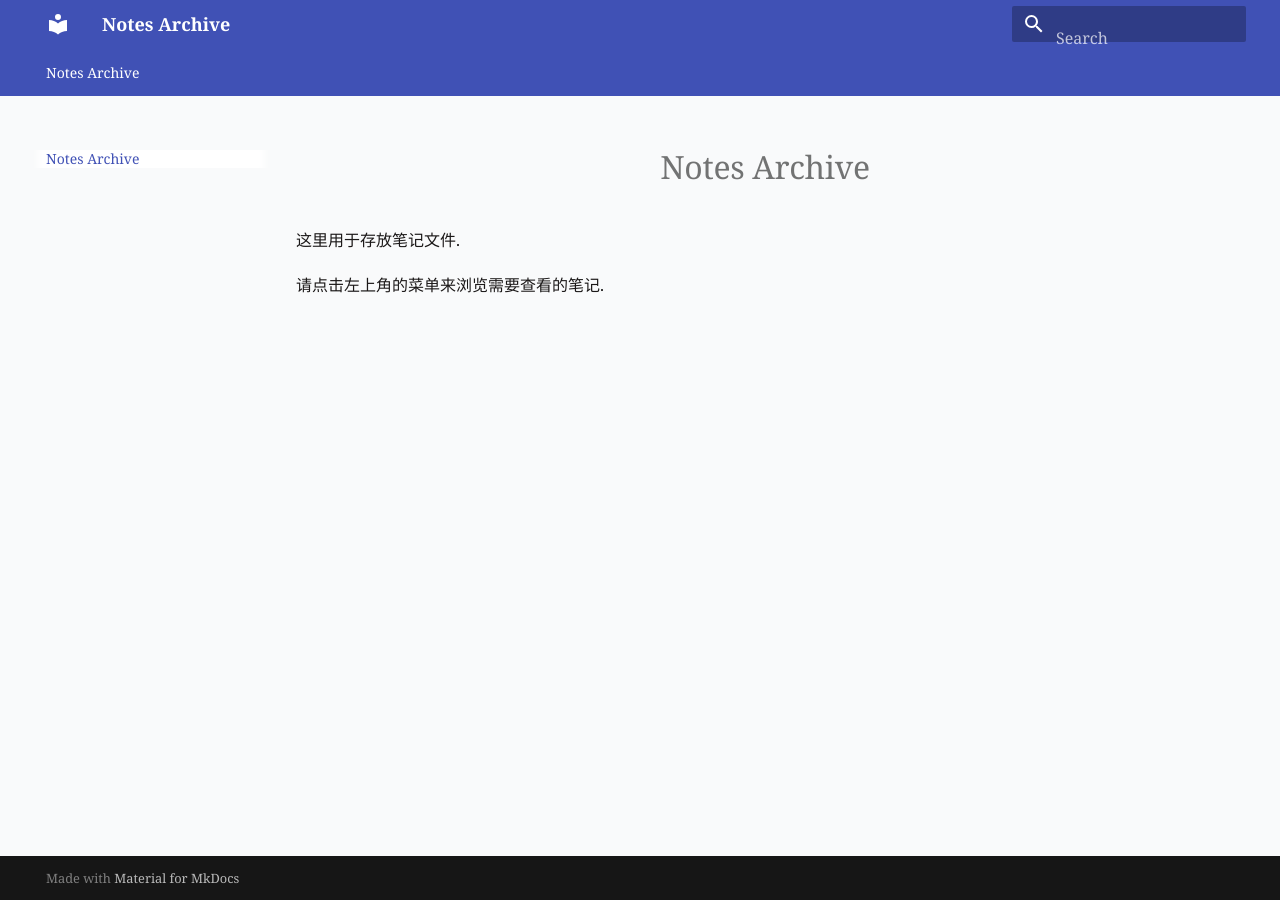
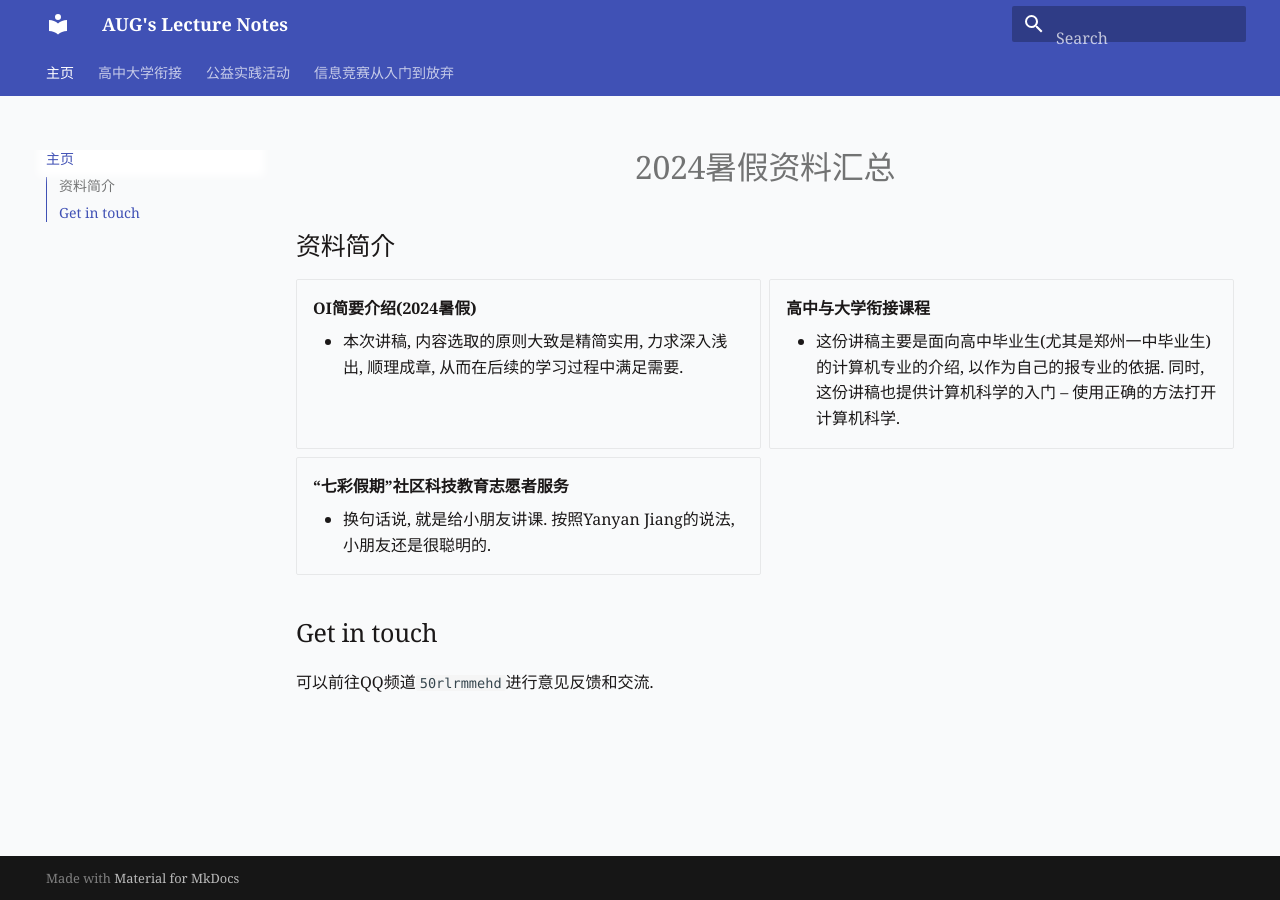
Before and after one commit to shzaiz/AUGWiki, an MkDocs documentation site: the page built from docs/index.md, in a window 1280 px wide. Built offline with MkDocs 1.6.1 and Material for MkDocs 9.7.7, drawn with Linux system fonts in a browser that asks for light colours.

Commit message:
initial commit

```diff
--- a/docs/index.md
+++ b/docs/index.md
@@ -1,5 +1,22 @@
-# Notes Archive
+# 2024暑假资料汇总
 
-这里用于存放笔记文件.
+## 资料简介
 
-请点击左上角的菜单来浏览需要查看的笔记.
+<div class="grid cards" markdown="1">
+
+-   **OI简要介绍(2024暑假)**
+    -   本次讲稿, 内容选取的原则大致是精简实用, 力求深入浅出, 顺理成章,
+        从而在后续的学习过程中满足需要.
+-   **高中与大学衔接课程**
+    -   这份讲稿主要是面向高中毕业生(尤其是郑州一中毕业生)的计算机专业的介绍,
+        以作为自己的报专业的依据. 同时, 这份讲稿也提供计算机科学的入门 –
+        使用正确的方法打开计算机科学.
+-   **“七彩假期”社区科技教育志愿者服务**
+    -   换句话说, 就是给小朋友讲课. 按照Yanyan Jiang的说法,
+        小朋友还是很聪明的.
+
+</div>
+
+## Get in touch
+
+可以前往QQ频道`50rlrmmehd`进行意见反馈和交流.
--- a/mkdocs.yml
+++ b/mkdocs.yml
@@ -1,4 +1,4 @@
-site_name: Notes Archive
+site_name: AUG's Lecture Notes
 theme:
   name: material
   features:
@@ -51,3 +51,9 @@ markdown_extensions:
   - pymdownx.mark
   - pymdownx.tilde
   - pymdownx.magiclink
+
+nav:
+  - 主页: index.md
+  - 高中大学衔接: univ-intro/index.md
+  - 公益实践活动: volunteer/index.md
+  - 信息竞赛从入门到放弃: introi/index.md
```
Also changed, not shown: docs/index.rmd (added, +22 -0 lines), docs/introi/index.md (added, +6 -0 lines), docs/univ-intro/index.md (added, +5 -0 lines), docs/univ-intro/ln1-search-eng.Rmd (added, +57 -0 lines), docs/univ-intro/ln1-search-eng.md (added, +96 -0 lines), docs/volunteer/index.md (added, +5 -0 lines).
